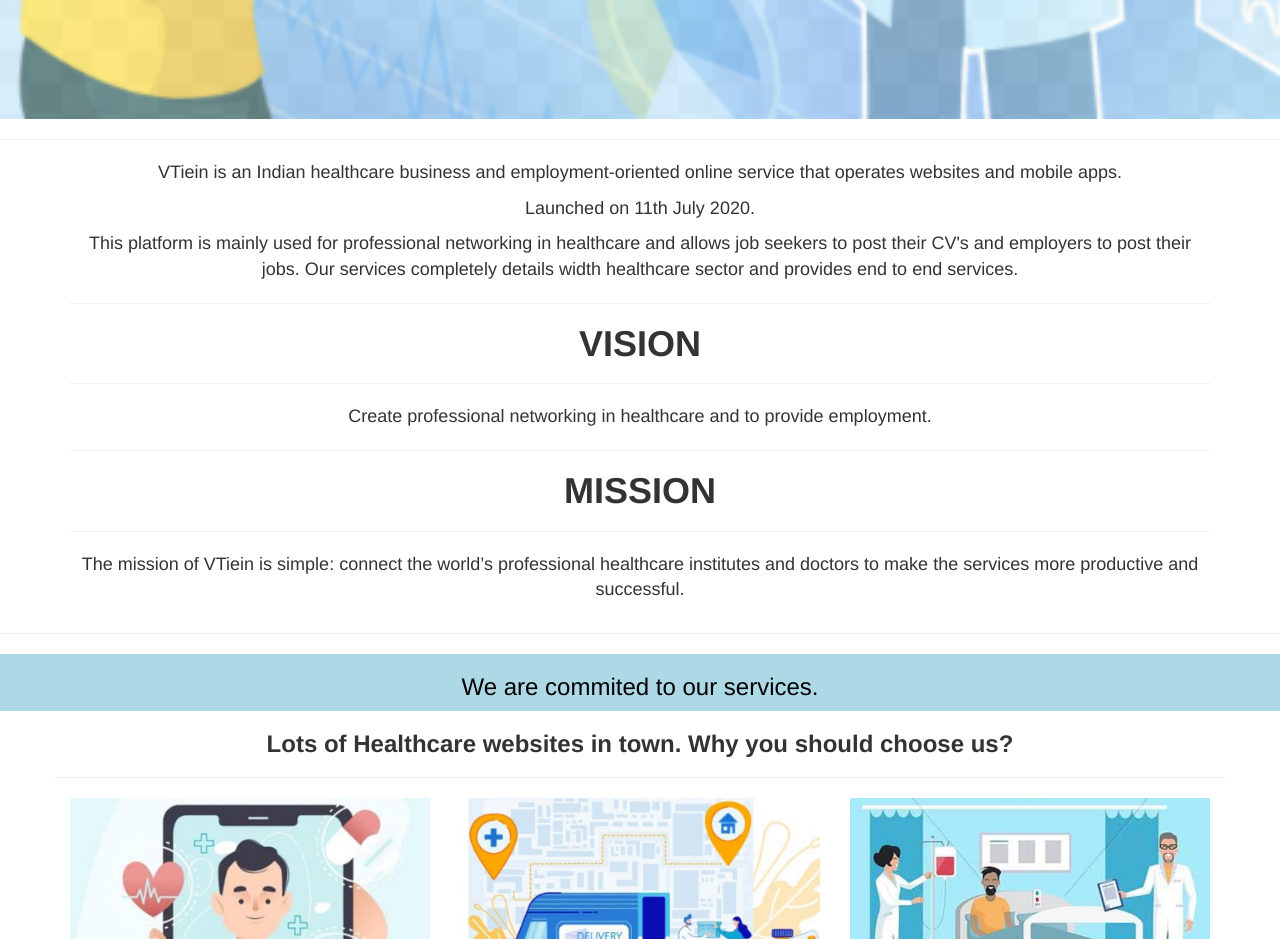
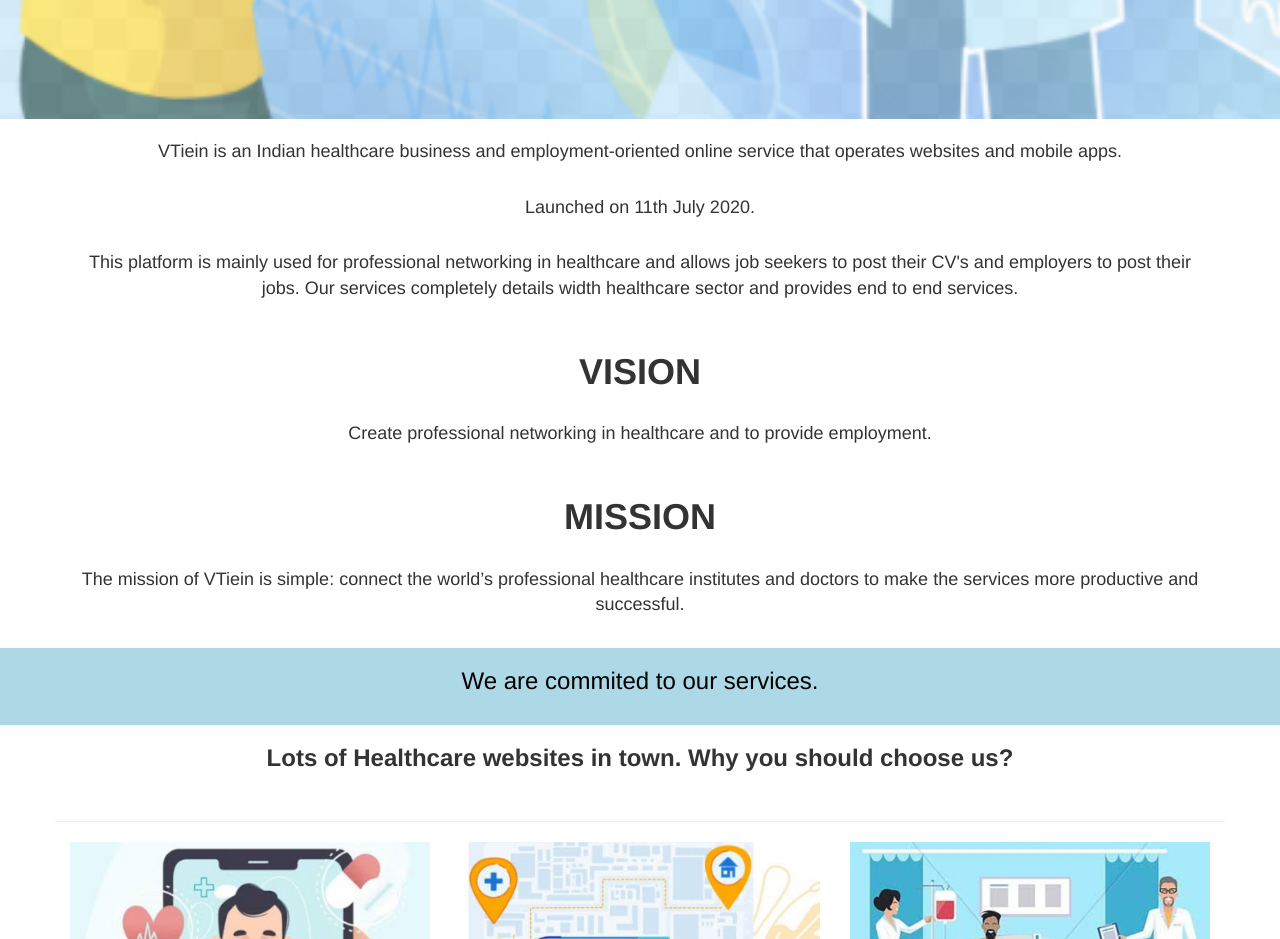
Before and after one commit to Snigdha-Mutnuru/About-us, a plain HTML site: page about.html in a window 1280 px wide. Shown: the part 800-1739 px from the top of the page. Drawn offline with nearby package versions, Linux system fonts and the light colour scheme.

Commit message:
Add files via upload

```diff
--- a/about.html
+++ b/about.html
@@ -31,29 +31,29 @@
             <h3><b>Here it's Different!</b></h3>
         </div>
     </div>
-    <hr>
+    <br>
     <section class="about-vtiein">
         <div class="container p-1 p-sm-3">
             <div class="ro">
                 <div class="col-12 text-center">
-                    <p>VTiein is an Indian healthcare business and employment-oriented online service that operates websites and mobile apps.</p>
-                    <p>Launched on 11th July 2020.</p>
+                    <p>VTiein is an Indian healthcare business and employment-oriented online service that operates websites and mobile apps.</p><br>
+                    <p>Launched on 11th July 2020.</p><br>
                     <p>This platform is mainly used for professional networking in healthcare and allows
                         job seekers to post their CV's and employers to post their jobs. Our services completely details width
-                        healthcare sector and provides end to end services.</p>
+                        healthcare sector and provides end to end services.</p><br>
                 </div>
-                <hr>
+
                 <div class="col-12 text-center">
                     <h1><b>VISION</b></h1>
-                    <hr />
+                    <br>
                 </div>
                 <div class="col-12 text-center">
                     <p>Create professional networking in healthcare and to provide employment.</p>
                 </div>
-                <hr>
+                <br>
                 <div class="col-12 text-center">
                     <h1><b>MISSION</b></h1>
-                    <hr />
+                    <br>
                 </div>
                 <div class="col-12 text-center">
                     <p>The mission of VTiein is simple: connect the world’s professional healthcare institutes and doctors to make the services more productive and successful.</p>
@@ -61,12 +61,13 @@
             </div>
         </div>
     </section>
-    <hr>
+    <br>
     <section class="services">
         <div class="row">
             <div class="col-12 text-center">
                 <h3>We are commited to our services.</h3>
             </div>
+            <br>
         </div>
     </section>
     <section class="pt-3 pb-5">
@@ -74,6 +75,7 @@
             <div class="row">
                 <div class="col-12 text-center">
                     <h3><b>Lots of Healthcare websites in town. Why you should choose us?</b></h3>
+                    <br>
                 </div>
                 <hr>
             </div>
```
Also changed, not shown: index.html (+7 -7 lines).
